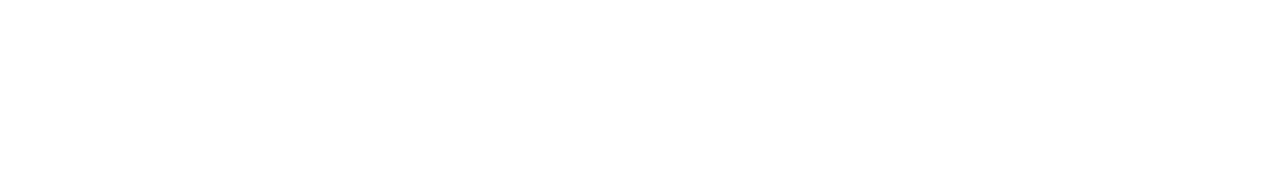
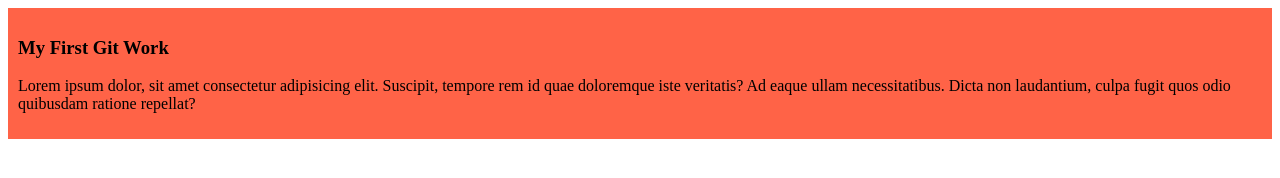
Before and after one commit to i-am-surovi/Github-Projects, a plain HTML site: page index.html in a window 1280 px wide. Drawn offline with Linux system fonts and the light colour scheme.

Commit message:
added the first blog

```diff
--- a/index.html
+++ b/index.html
@@ -4,8 +4,12 @@
     <meta charset="UTF-8">
     <meta name="viewport" content="width=z, initial-scale=1.0">
     <title>My ever First Work With Git</title>
+    <link rel="stylesheet" href="styles/blog.css">
 </head>
 <body>
-
+    <div>
+        <h3>My First Git Work</h3>
+        <p>Lorem ipsum dolor, sit amet consectetur adipisicing elit. Suscipit, tempore rem id quae doloremque iste veritatis? Ad eaque ullam necessitatibus. Dicta non laudantium, culpa fugit quos odio quibusdam ratione repellat?</p>
+    </div>
 </body>
 </html>
--- /dev/null
+++ b/styles/blog.css
@@ -0,0 +1,4 @@
+div{
+    background-color:tomato ;
+    padding: 10px;
+}
```
